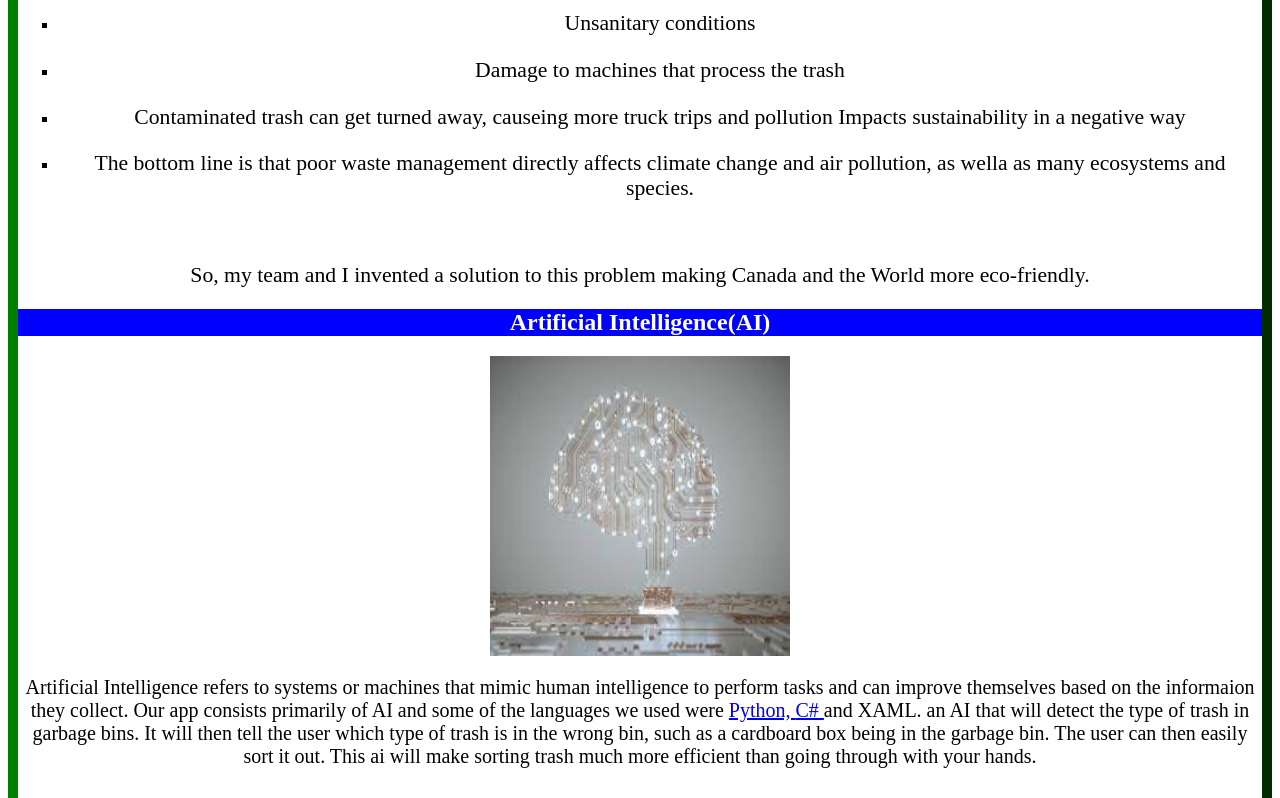
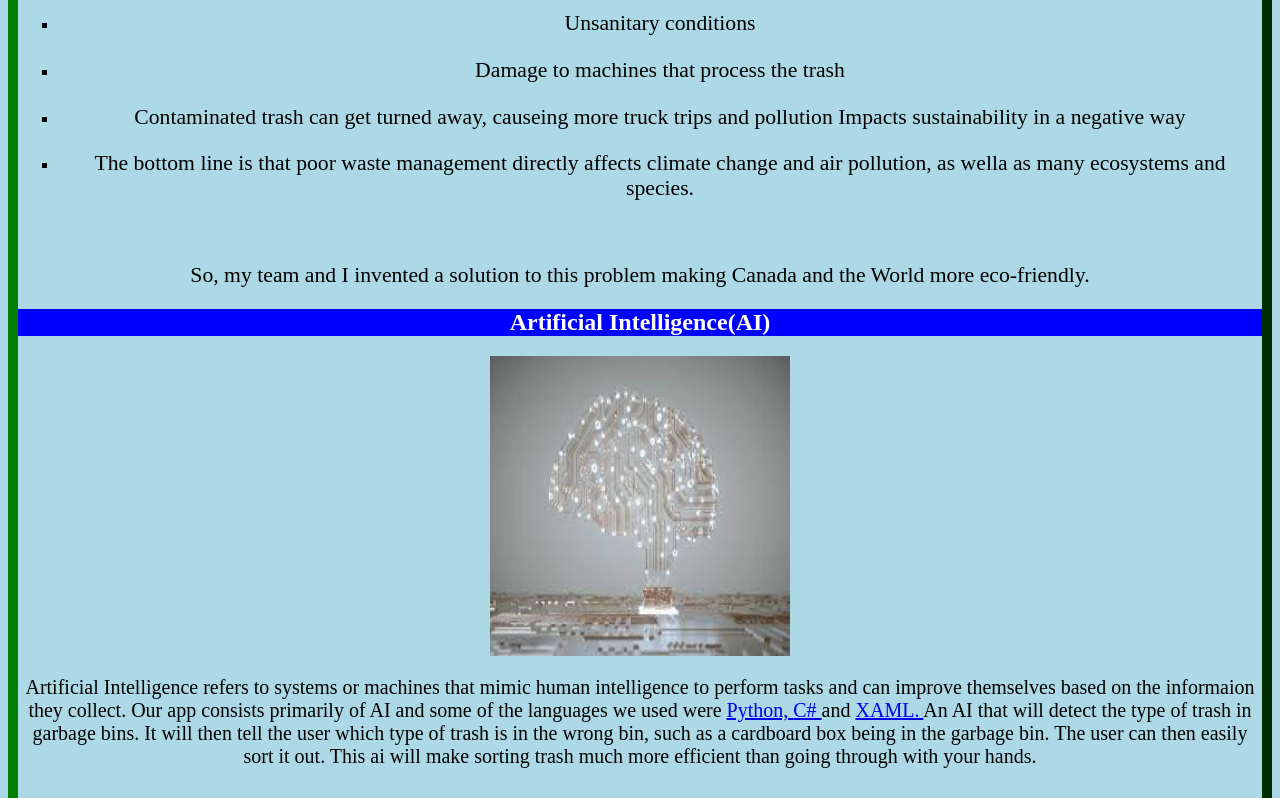
Before and after one commit to Agam565/Waste-Detector-Website, a plain HTML site: page index.html in a window 1280 px wide. Shown: the part 538-1336 px from the top of the page. Drawn offline with Linux system fonts and the light colour scheme.

Commit message:
Add files via upload

```diff
--- a/index.html
+++ b/index.html
@@ -54,7 +54,10 @@
     </a>
     <a href = "https://www.w3schools.com/cs/index.php">
     C#
-    </a> and XAML. an AI that will detect the type of trash in garbage bins. It will then tell the user which type of trash is in the wrong bin, such as a cardboard box being in the garbage bin. The user can then easily sort it out.
+    </a> and
+    <a href = "https://docs.microsoft.com/en-us/dotnet/desktop/wpf/xaml/?view=netdesktop-6.0">XAML.
+        </a>
+         An AI that will detect the type of trash in garbage bins. It will then tell the user which type of trash is in the wrong bin, such as a cardboard box being in the garbage bin. The user can then easily sort it out.
 
     This ai will make sorting trash much more efficient than going through with your hands.
         </p>
--- a/style.css
+++ b/style.css
@@ -1,6 +1,5 @@
 body{
-    background-image: url("ai.jpg");
-  background-repeat: repeat-x;
+   background-color:lightblue;
 }
 h1{
     text-align:center;
```
